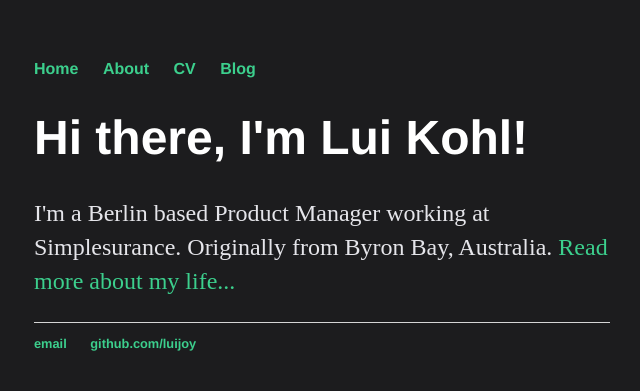
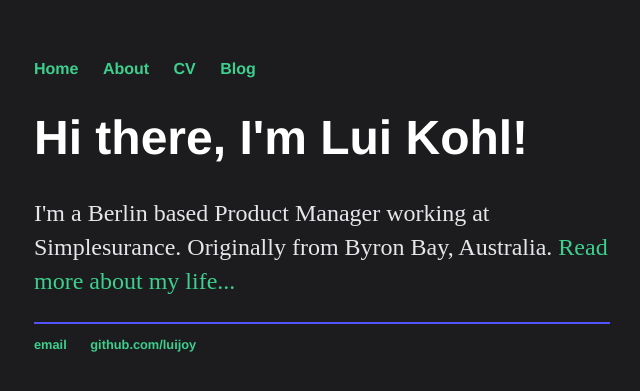
Before and after one commit to luijoy/luijoy.github.io, a Jekyll site: the page built from index.html, in a window 1280 px wide. Shown: the top 391 px of the page, without its empty margins (318-958 px from the left). Built offline with Jekyll 4.4.1, drawn with Linux system fonts in a browser that asks for light colours.

Commit message:
Update main.css

```diff
--- a/css/main.css
+++ b/css/main.css
@@ -35,7 +35,7 @@ p {
     color: #E5E5EA;
 }
 footer {
-    border-top: 1px solid #d5d5d5;
+    border-top: 2px solid #5353FF;
     font-size: .8em;
 }
 
```
